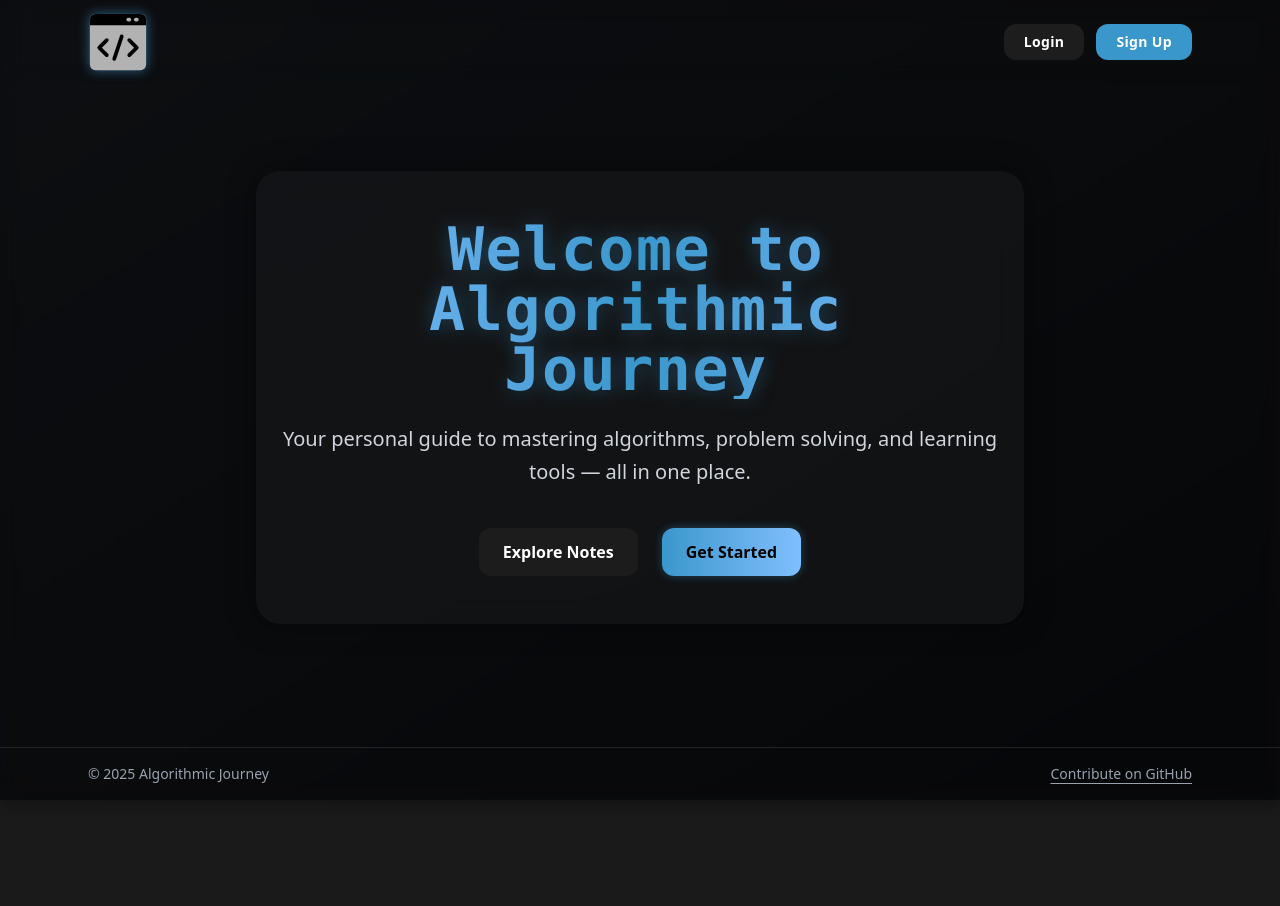
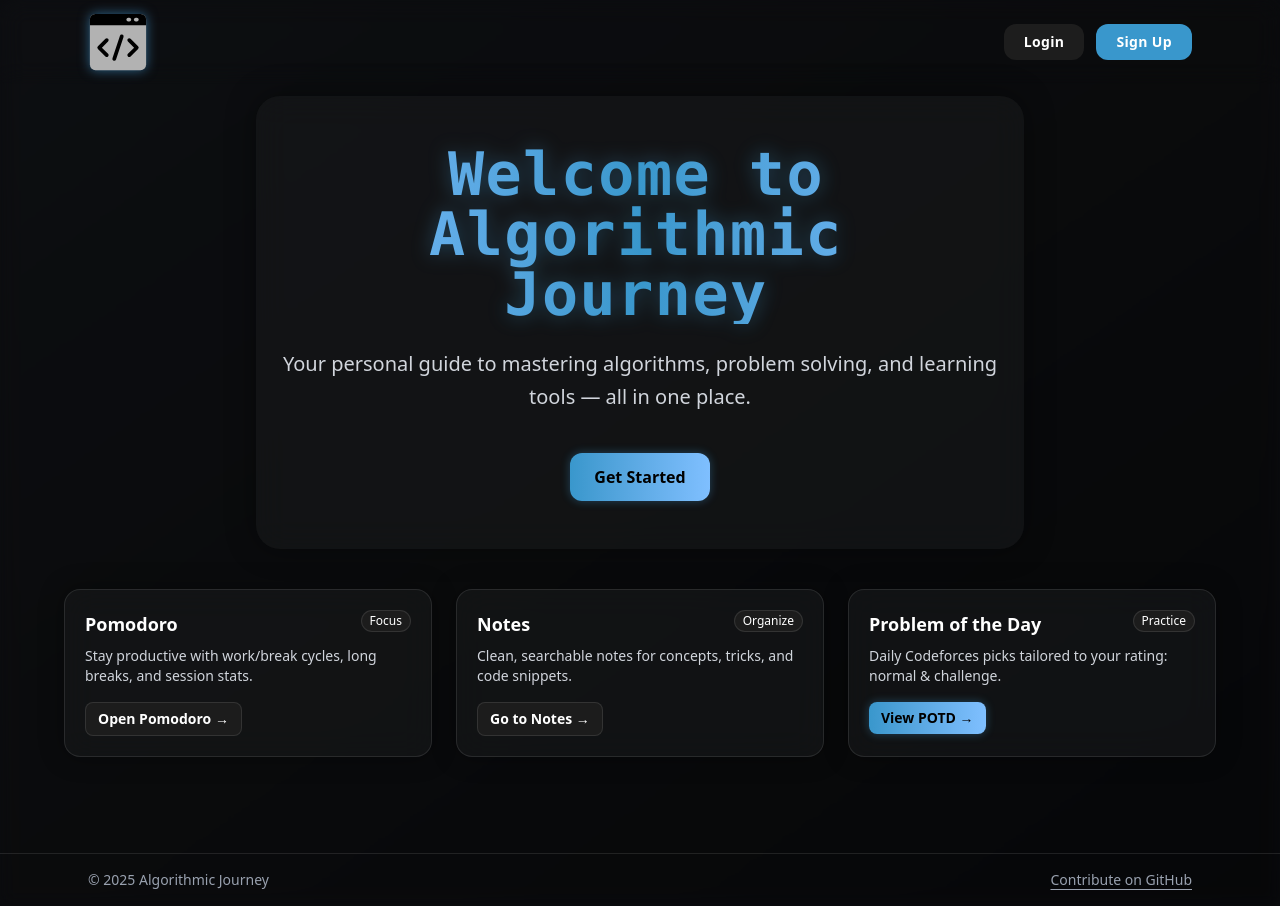
Before and after one commit to masteroojway/AlgorithmicJourney, a React (Vite) app in the folder frontend/: page / in a window 1280 px wide. Before the commit the page ends 800 px from the top, so only its background shows below. Built offline with nearby package versions, Linux system fonts and the light colour scheme.

Commit message:
added feature list to intro page

```diff
--- a/frontend/src/pages/Intro.jsx
+++ b/frontend/src/pages/Intro.jsx
@@ -2,9 +2,9 @@ import { Link } from "react-router-dom";
 
 const DefaultLanding = () => {
   return (
-    <div className="min-h-screen bg-[#0b0c0f] text-white font-sans relative flex flex-col overflow-x-visible">
+    <div className="min-h-screen bg-[#0b0c0f] text-white font-sans relative flex flex-col overflow-x-visible overflow-y-auto">
       {/* Subtle animated gradient background */}
-      <div className="absolute inset-0 bg-gradient-to-br from-[#101114] via-[#0b0b0c] to-[#050506] animate-pulse opacity-80 blur-sm z-0" />
+      <div className="pointer-events-none absolute inset-0 bg-gradient-to-br from-[#101114] via-[#0b0b0c] to-[#050506] animate-pulse opacity-80 blur-sm z-0" />
 
       {/* Header (fixed, responsive) */}
       <header className="fixed top-0 left-0 w-full z-10 bg-transparent backdrop-blur-md">
@@ -33,9 +33,9 @@ const DefaultLanding = () => {
         </div>
       </header>
 
-      {/* Main Content (takes remaining height) */}
-      <main className="relative z-10 flex-1 pt-24 px-4 sm:px-6 py-12 flex items-center justify-center">
-        <div className="w-full max-w-3xl text-center">
+      <main className="relative z-10 flex-1 pt-24 px-4 sm:px-6 py-12 pb-24">
+        {/* Hero */}
+        <div className="w-full max-w-3xl mx-auto text-center mb-10">
           <div className="bg-[#18191c]/60 backdrop-blur-lg rounded-3xl shadow-[0_0_30px_rgba(0,0,0,0.4)] px-6 py-12 animate-fadeInUp">
             <h1 className="text-4xl sm:text-6xl font-extrabold font-mono text-transparent bg-clip-text bg-gradient-to-r from-[#7fbfff] via-[#3997cc] to-[#7fbfff] animate-gradient tracking-normal sm:tracking-wide drop-shadow-[0_0_10px_rgba(77,184,255,0.3)] mb-6 pr-2 overflow-visible inline-block">
               Welcome to Algorithmic Journey
@@ -48,12 +48,6 @@ const DefaultLanding = () => {
 
             <div className="flex flex-col sm:flex-row justify-center gap-4 sm:gap-6">
               <Link
-                to="/notes"
-                className="w-full sm:w-auto px-6 py-3 rounded-xl bg-[#1c1c1c] hover:bg-[#2d2d2d] text-white font-semibold text-base transition-all hover:scale-105"
-              >
-                Explore Notes
-              </Link>
-              <Link
                 to="/register"
                 className="w-full sm:w-auto px-6 py-3 rounded-xl bg-gradient-to-r from-[#3997cc] to-[#7fbfff] text-black font-bold text-base transition-all hover:scale-105 shadow-[0_0_10px_rgba(77,184,255,0.3)]"
               >
@@ -62,6 +56,75 @@ const DefaultLanding = () => {
             </div>
           </div>
         </div>
+
+        {/* Features */}
+        <section className="w-full max-w-6xl mx-auto">
+          <h2 className="sr-only">Features</h2>
+          <div className="grid grid-cols-1 sm:grid-cols-2 lg:grid-cols-3 gap-4 sm:gap-6">
+            {/* Pomodoro */}
+            <article className="bg-[#18191c]/60 backdrop-blur-lg rounded-2xl border border-white/10 shadow-[0_0_25px_rgba(0,0,0,0.35)] p-5">
+              <div className="flex items-start justify-between">
+                <h3 className="text-lg font-semibold">Pomodoro</h3>
+                <span className="text-xs px-2 py-0.5 rounded-full bg-[#1c1c1c] border border-white/10">
+                  Focus
+                </span>
+              </div>
+              <p className="mt-2 text-sm text-gray-300">
+                Stay productive with work/break cycles, long breaks, and session stats.
+              </p>
+              <div className="mt-4">
+                <Link
+                  to="/pomodoro"
+                  className="inline-block text-sm font-semibold px-3 py-1.5 rounded-lg bg-[#1c1c1c] hover:bg-[#2d2d2d] border border-white/10 transition-colors"
+                >
+                  Open Pomodoro →
+                </Link>
+              </div>
+            </article>
+
+            {/* Notes */}
+            <article className="bg-[#18191c]/60 backdrop-blur-lg rounded-2xl border border-white/10 shadow-[0_0_25px_rgba(0,0,0,0.35)] p-5">
+              <div className="flex items-start justify-between">
+                <h3 className="text-lg font-semibold">Notes</h3>
+                <span className="text-xs px-2 py-0.5 rounded-full bg-[#1c1c1c] border border-white/10">
+                  Organize
+                </span>
+              </div>
+              <p className="mt-2 text-sm text-gray-300">
+                Clean, searchable notes for concepts, tricks, and code snippets.
+              </p>
+              <div className="mt-4">
+                <Link
+                  to="/notes"
+                  className="inline-block text-sm font-semibold px-3 py-1.5 rounded-lg bg-[#1c1c1c] hover:bg-[#2d2d2d] border border-white/10 transition-colors"
+                >
+                  Go to Notes →
+                </Link>
+              </div>
+            </article>
+
+            {/* Problem of the Day */}
+            <article className="bg-[#18191c]/60 backdrop-blur-lg rounded-2xl border border-white/10 shadow-[0_0_25px_rgba(0,0,0,0.35)] p-5">
+              <div className="flex items-start justify-between">
+                <h3 className="text-lg font-semibold">Problem of the Day</h3>
+                <span className="text-xs px-2 py-0.5 rounded-full bg-[#1c1c1c] border border-white/10">
+                  Practice
+                </span>
+              </div>
+              <p className="mt-2 text-sm text-gray-300">
+                Daily Codeforces picks tailored to your rating: normal &amp; challenge.
+              </p>
+              <div className="mt-4">
+                <Link
+                  to="/potd"
+                  className="inline-block text-sm font-semibold px-3 py-1.5 rounded-lg bg-gradient-to-r from-[#3997cc] to-[#7fbfff] text-black hover:opacity-95 transition-opacity shadow-[0_0_10px_rgba(77,184,255,0.3)]"
+                >
+                  View POTD →
+                </Link>
+              </div>
+            </article>
+          </div>
+        </section>
       </main>
 
       {/* Footer (sticks to bottom) */}
```
